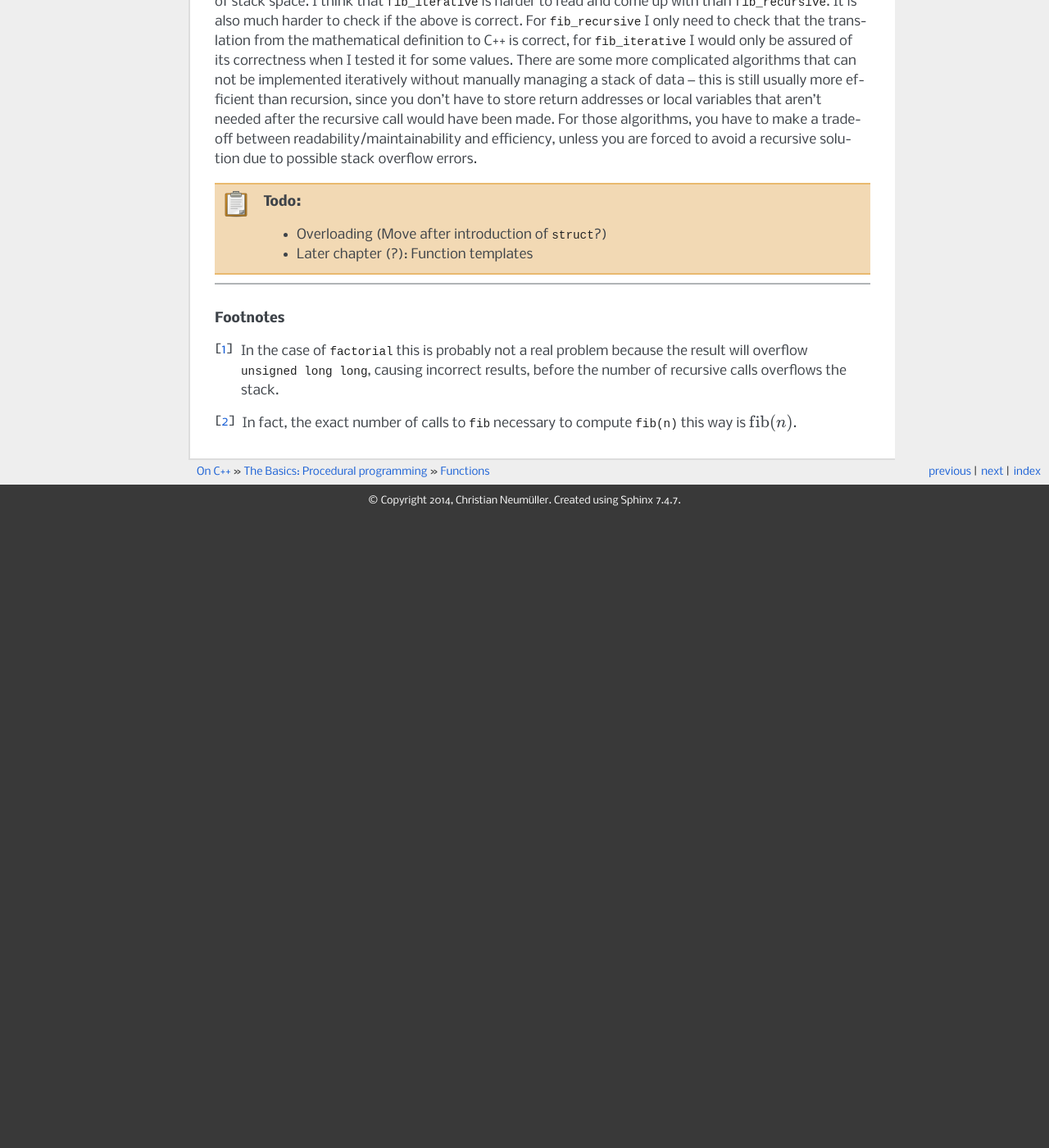
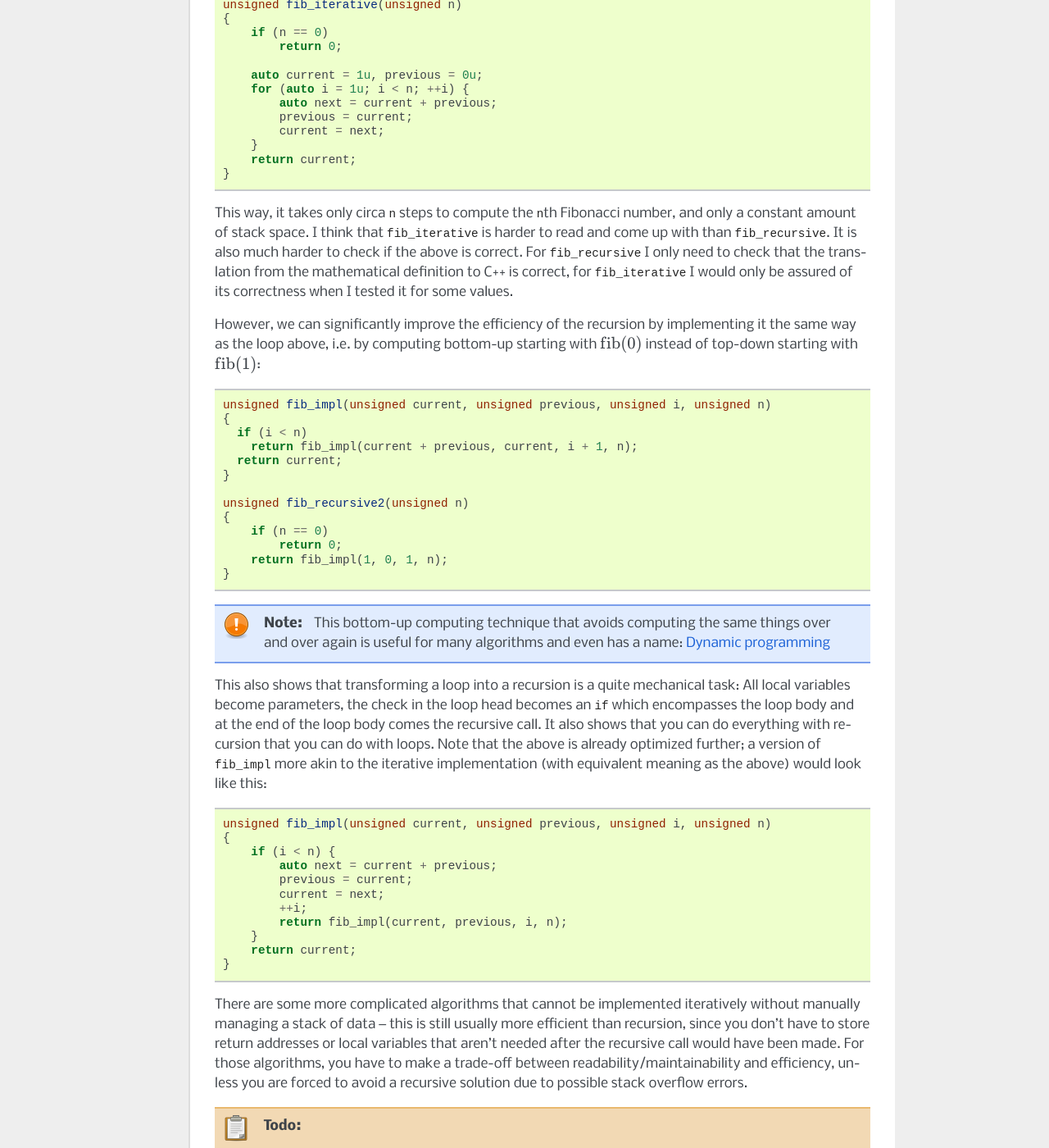
Before and after one commit to Oberon00/cpptutorial, a Sphinx documentation site: the page built from doc/proc/functions.rst, in a window 1280 px wide and 1400 px high, scrolled down 15474 px. Shown: the whole window at 82% size. Built offline with Sphinx 7.4.7, drawn with Linux system fonts in a browser that asks for light colours; before the commit the page ends 16104 px from its top, so only the background shows below that; some of the changed text lies outside the part shown.

Commit message:
functions: Expand recursion part.
* Show efficient fibonacci recursion.
   + Shows transformation iterative -> recursive.
   + Mention dynamic programming.
* Split into subsections (factorial & fibonacci).

```diff
--- a/doc/proc/functions.rst
+++ b/doc/proc/functions.rst
@@ -654,6 +654,9 @@ understand recursion, you must first understand recursion.
 The definition of recursion is rather simple: A function is :dfn:`recursive` if
 it calls itself.
 
+A simple recursion: Factorials
+------------------------------
+
 As an example, we might implement the :ref:`factorial function
 <proc-func-factorial>` using recursion::
 
@@ -724,11 +727,15 @@ more but the additional space it needs depends, in the case of ``factorial(n)``
 on the input parameter ``n``, while the iterative implementation always uses the
 same amount of stack space, regardless of ``n``. Because the stack is usually
 limited too a far smaller size than the available RAM (e.g. just two Megabytes
-with the MSVC's default configuration), calling the recursive implementation of
+with MSVC's default configuration), calling the recursive implementation of
 ``factorial`` with a too big number can lead to a :dfn:`stack overflow error`,
 that crashes the program [#factorialoverflow]_. Additionally, all the pushing
 and popping also takes time and so the function is also slower than the
 iterative variant.
+
+.. note:: A clever compiler may be able to optimize simple recursions like the
+   above in such a way that the generated machine does not contain recursion
+   anymore and is equivalent to an iterative implementation.
 
 Of course, recursion also has advantages: For example, it is often closer to the
 mathematical definition of a function than a recursive implementation. For
@@ -749,7 +756,14 @@ implementation:
 The big pi :math:`\prod` is the mathematical product sign. The whole expression
 means “Take the product of all :math:`i` from :math:`i = 1` to :math:`n`\ ”.
 However, there are functions for which there is only a recursive mathematical
-definition. One of the more well known is the function that returns the
+definition.
+
+
+A more complex recursion: Fibonacci numbers
+-------------------------------------------
+
+One of the more well known functions that have no simple non-recursive
+mathematical definitions is the function that returns the
 :math:`n`\ th number of the Fibonacci sequence. It is defined as:
 
 .. math::
@@ -825,13 +839,60 @@ number, and only a constant amount of stack space. I think that
 is also much harder to check if the above is correct. For ``fib_recursive`` I
 only need to check that the translation from the mathematical definition to C++
 is correct, for ``fib_iterative`` I would only be assured of its correctness
-when I tested it for some values. There are some more complicated algorithms
-that can not be implemented iteratively without manually managing a stack of
-data ‒ this is still usually more efficient than recursion, since you don't have
-to store return addresses or local variables that aren't needed after the
-recursive call would have been made. For those algorithms, you have to make a
-trade-off between readability/maintainability and efficiency, unless you are
-forced to avoid a recursive solution due to possible stack overflow errors.
+when I tested it for some values.
+
+However, we can significantly improve the efficiency of the recursion by
+implementing it the same way as the loop above, i.e. by computing bottom-up
+starting with :math:`\operatorname{fib}(0)` instead of top-down starting with
+:math:`\operatorname{fib}(1)`::
+
+  unsigned fib_impl(unsigned current, unsigned previous, unsigned i, unsigned n)
+  {
+    if (i < n)
+      return fib_impl(current + previous, current, i + 1, n);
+    return current;
+  }
+
+  unsigned fib_recursive2(unsigned n)
+  {
+      if (n == 0)
+          return 0;
+      return fib_impl(1, 0, 1, n);
+  }
+
+.. note:: This bottom-up computing technique that avoids computing the same
+  things over and over again is useful for many algorithms and even has a name:
+  `Dynamic programming`_
+
+.. _Dynamic programming: https://en.wikipedia.org/wiki/Dynamic_programming
+
+This also shows that transforming a loop into a recursion is a quite mechanical
+task: All local variables become parameters, the check in the loop head becomes
+an ``if`` which encompasses the loop body and at the end of the loop body comes
+the recursive call. It also shows that you can do everything with recursion that
+you can do with loops. Note that the above is already optimized further; a
+version of ``fib_impl`` more akin to the iterative implementation (with
+equivalent meaning as the above) would look like this::
+
+  unsigned fib_impl(unsigned current, unsigned previous, unsigned i, unsigned n)
+  {
+      if (i < n) {
+          auto next = current + previous;
+          previous = current;
+          current = next;
+          ++i;
+          return fib_impl(current, previous, i, n);
+      }
+      return current;
+  }
+
+There are some more complicated algorithms that cannot be implemented
+iteratively without manually managing a stack of data ‒ this is still usually
+more efficient than recursion, since you don't have to store return addresses or
+local variables that aren't needed after the recursive call would have been
+made. For those algorithms, you have to make a trade-off between
+readability/maintainability and efficiency, unless you are forced to avoid a
+recursive solution due to possible stack overflow errors.
 
 .. todo::
   * Overloading (Move after introduction of ``struct``?)
```
